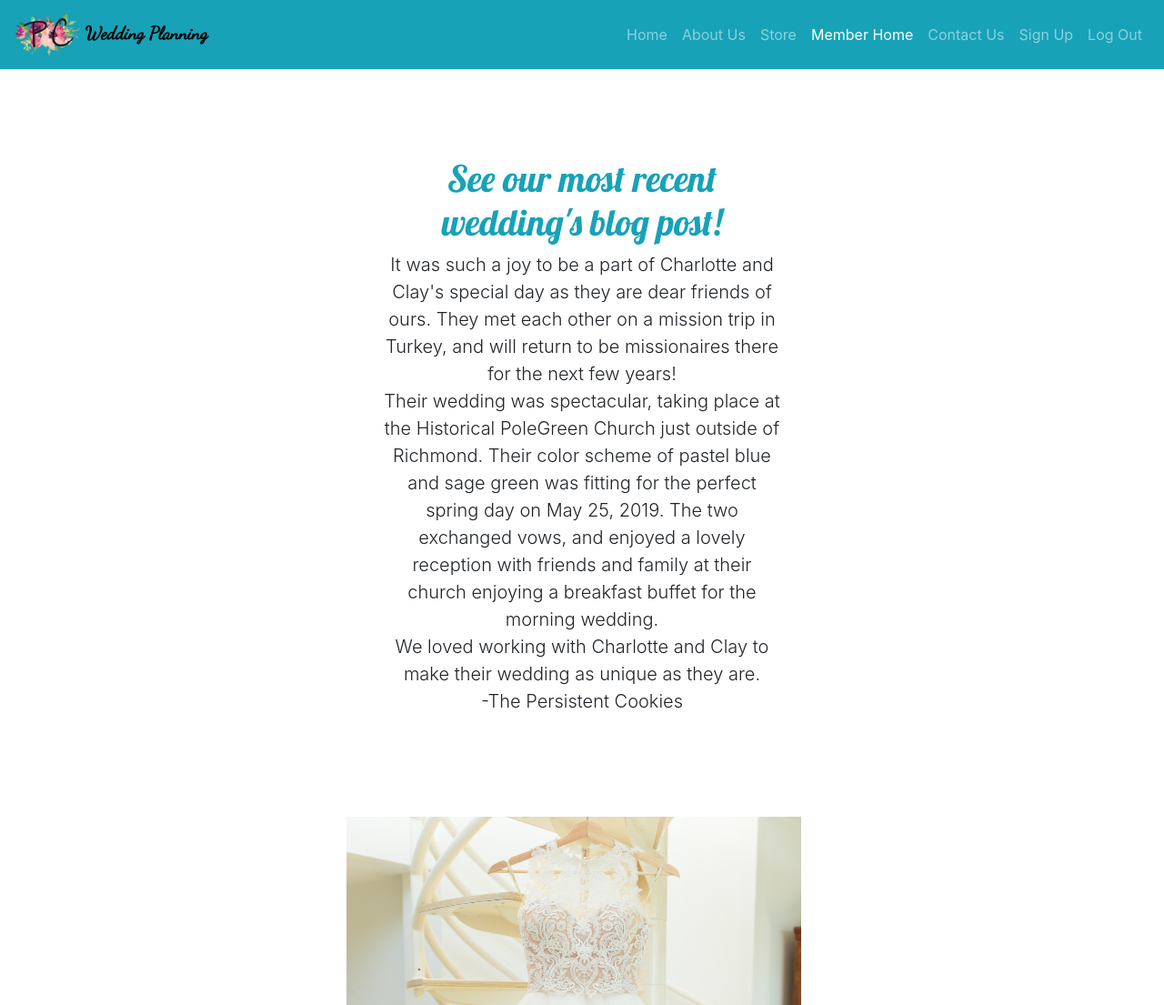
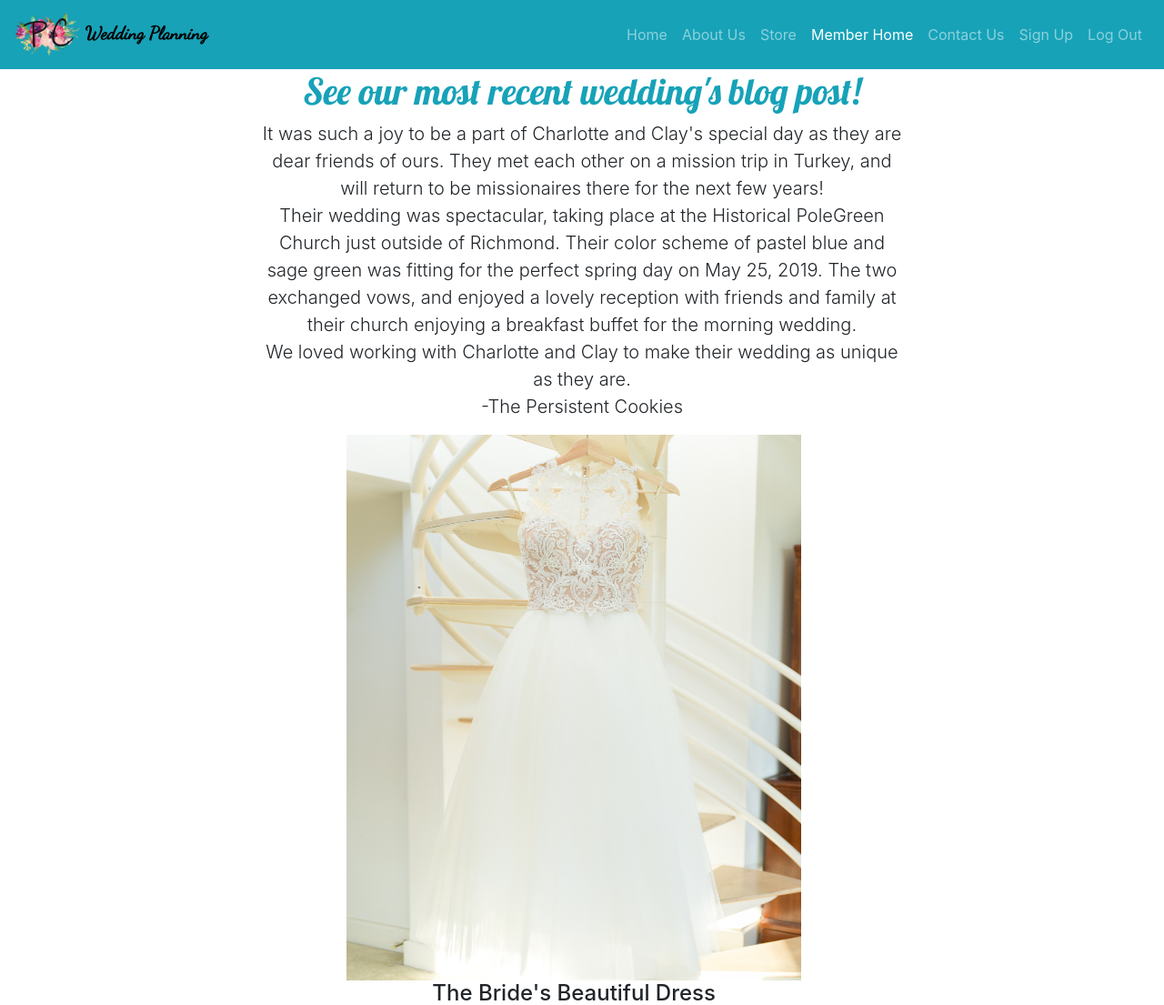
Before and after one commit to danielkeith116/ECT, a PHP site: page /memberHome.php in a window 1280 px wide. Shown: the top 1105 px of the page at 91% size. Run offline with PHP 8.4, Linux system fonts and the light colour scheme; the visitor is signed in with stand-in values (Sample User, id 1).

Commit message:
final memberhomepage

```diff
--- a/memberHome.php
+++ b/memberHome.php
@@ -85,7 +85,7 @@ if (!isset($_SESSION['email']))
   </div>
 </nav>
 <div class="position-relative overflow-hidden text-center">
-  <div class="col-md-5 p-lg-5 mx-auto my-5">
+  <div class="col-md-7  mx-auto ">
     <h1>See our most recent wedding's blog post!</h1>
     <p class="lead">It was such a joy to be a part of Charlotte and Clay's special day as they are dear friends of ours.
             They met each other on a mission trip in Turkey, and will return to be missionaires there for the next few
```
